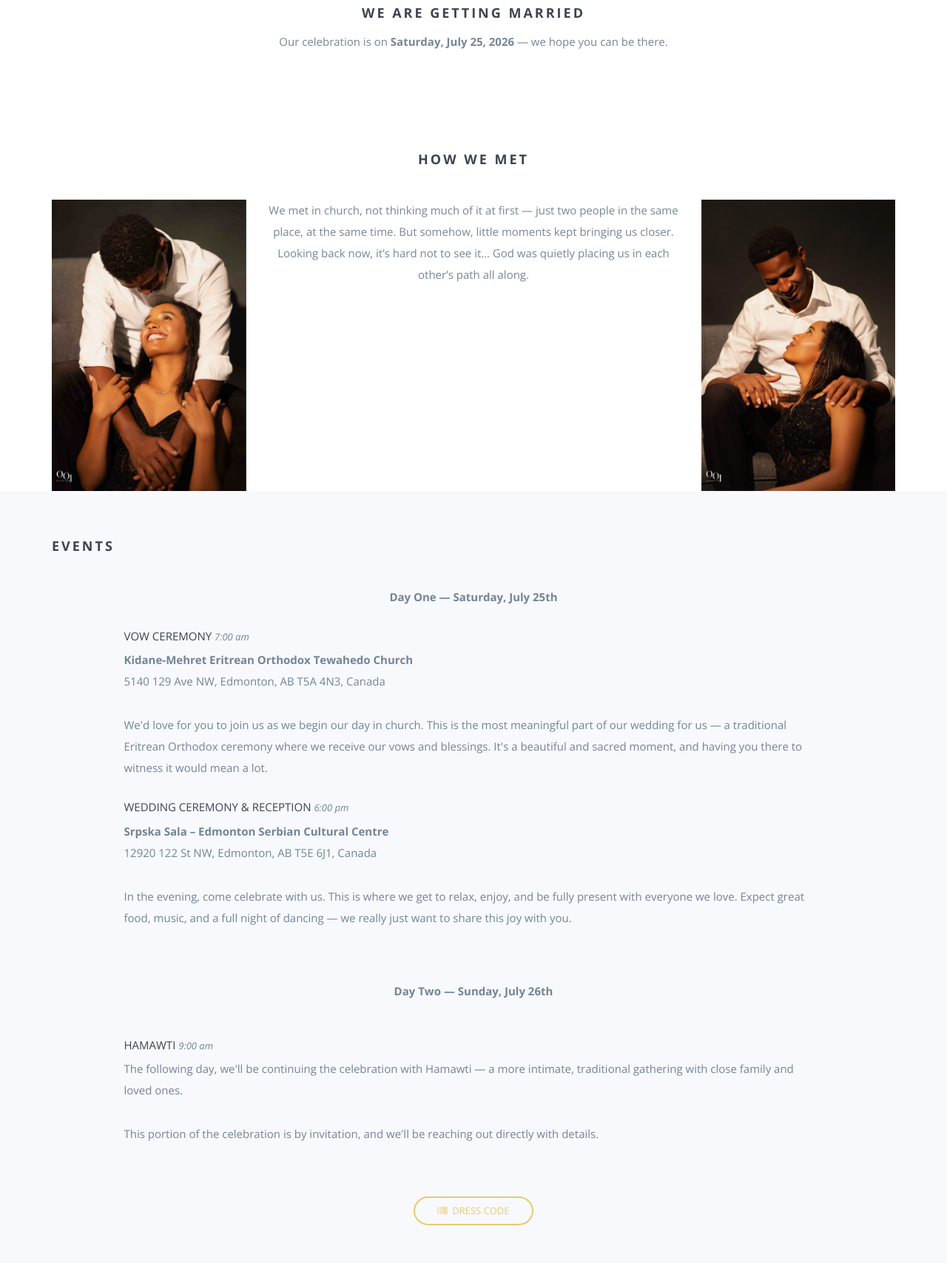
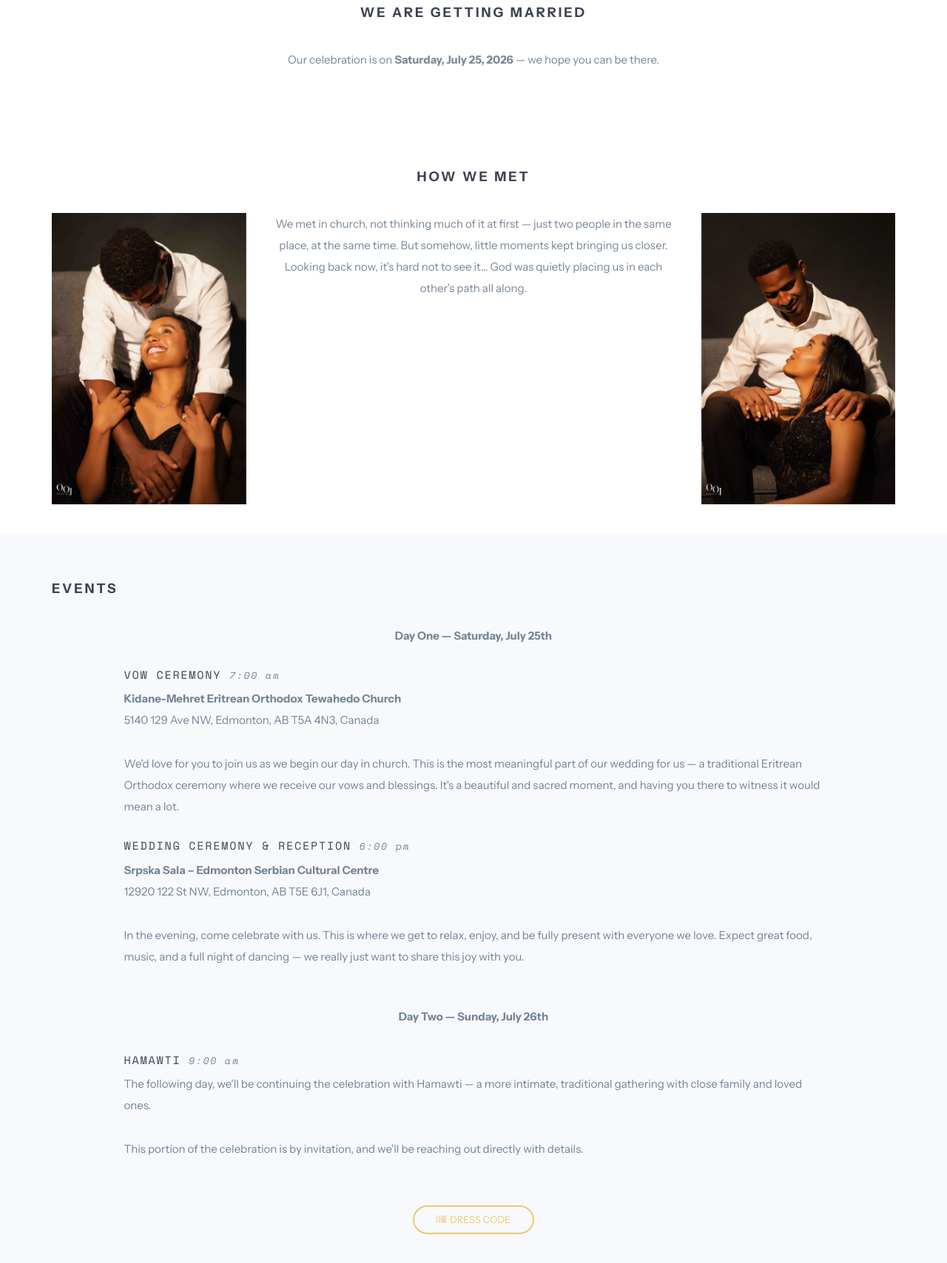
Before and after one commit to mtirfe1/Wedding, a website: page index.html in a window 1280 px wide. Shown: the part 1070-2778 px from the top of the page at 74% size. Drawn offline with nearby package versions, Linux system fonts and the light colour scheme; some packages are replaced by stand-ins of ours; a script that the page names is missing.

Commit message:
Typography: Instrument Sans + Space Mono; section rhythm and spacing
- Load Instrument Sans (body/UI) and Space Mono (h5 labels, accents) via Google Fonts
- Add rhythm tokens and utilities (events-day-divider, events-cta-row, map-actions__cell)
- Align section-padding on intro and RSVP; replace inner section-padding misuse
- Add header class to section titles for consistent title-to-content spacing
- Rebuild styles.min.css

```diff
--- a/index.html
+++ b/index.html
@@ -107,14 +107,14 @@
     <div class="container">
         <div class="row">
             <div class="col-md-12 text-center">
-                <h3>We are getting married</h3>
+                <h3 class="header">We are getting married</h3>
                 <p id="wedding-invitation-line">Our celebration is coming up — details below, and we would love for you to be part of it.</p>
             </div>
         </div>
     </div>
 </section>
 
-<section id="intro">
+<section id="intro" class="section-padding">
     <div class="container">
         <div class="row">
             <div class="col-md-12 text-center">
@@ -176,7 +176,7 @@
                     </p>
                 </div>
 
-                <p class="text-center section-padding"><strong>Day Two — Sunday, July 26th</strong></p>
+                <p class="events-day-divider"><strong>Day Two — Sunday, July 26th</strong></p>
 
                 <div class="wp5">
                     <h5>Hamawti <span class="time">9:00 AM</span></h5>
@@ -191,7 +191,7 @@
                 </div>
             </div>
         </div>
-        <div class="row section-padding">
+        <div class="row events-cta-row">
             <div class="col-md-4 col-md-offset-4 text-center">
                 <a class="btn btn-accent btn-small" data-toggle="modal" data-target="#dc-modal">
                     <i class="fa fa-barcode"></i>&nbsp;&nbsp;Dress code
@@ -235,7 +235,7 @@
     <div class="container">
         <div class="row">
             <div class="col-md-12 text-center">
-                <h3>A picture is worth a thousand words!</h3>
+                <h3 class="header">A picture is worth a thousand words!</h3>
                 <p>Help us capture the moment, tag your photos with the hashtag
                     <a id="instagram-hashtag-link" href="https://instagram.com/explore/tags/wedding/" target="_blank">#YourHashtag</a>
                 </p>
@@ -368,7 +368,7 @@
 
 <section id="map" class="section-padding">
     <div class="text-center">
-        <h3>How do I get there?</h3>
+        <h3 class="header">How do I get there?</h3>
         <p>It's way easier than you think!</p>
     </div>
     <div id="map-canvas"></div>
@@ -392,12 +392,12 @@
                         </div>
                     </div>
                     <div class="row text-center">
-                        <div class="col-xs-6 col-sm-6 col-md-6" style="padding: 5px;">
+                        <div class="col-xs-6 col-sm-6 col-md-6 map-actions__cell">
                             <a id="uber-book-link" class="btn btn-fill btn-small" href="https://m.uber.com" target="_blank" rel="noopener noreferrer"
                                style="display:none"><i
                                     class="fa fa-taxi"></i>&nbsp;&nbsp;Book Uber</a>
                         </div>
-                        <div class="col-xs-6 col-sm-6 col-md-6" style="padding: 5px;">
+                        <div class="col-xs-6 col-sm-6 col-md-6 map-actions__cell">
                             <a class="btn btn-accent btn-small" id="btn-show-map"><i class="fa fa-map-marker"></i>&nbsp;&nbsp;Show
                                 map</a>
                         </div>
@@ -408,7 +408,7 @@
     </div>
 </section>
 
-<section class="rsvp text-center" id="rsvp">
+<section class="rsvp text-center section-padding" id="rsvp">
 
     <div id="rsvp-modal" class="modal fade" tabindex="-1" role="dialog">
         <div class="modal-dialog" role="document">
@@ -429,7 +429,7 @@
     <div class="container">
         <div class="row">
             <div class="col-md-6 col-md-offset-3">
-                <h3>What are you waiting for?</h3>
+                <h3 class="header">What are you waiting for?</h3>
                 <p id="rsvp-deadline">Please RSVP by the date you set in wedding-config.js</p>
                 <form id="rsvp-form" class="rsvp-form"
                       action=""
--- a/sass/partials/_layout.scss
+++ b/sass/partials/_layout.scss
@@ -1,6 +1,10 @@
 // Layout variables partial
+// Vertical rhythm: sections use $section-padding; inside large sections use $rhythm-* for stacks.
 
 $section-padding: 40px 0;
+$rhythm-section-gap: 32px; // between subsections (e.g. event days)
+$rhythm-block-gap: 24px; // title → content
+$rhythm-tight: 16px;
 
 section.intro, section.features-extra, section.rsvp {
 	background: $section-light;
--- a/sass/partials/_typography.scss
+++ b/sass/partials/_typography.scss
@@ -1,11 +1,11 @@
 // Typography partial
 @import "partials/colors";
 
-// Fonts
+// Fonts — Instrument Sans + Space Mono ("Sounds Right" is commercial; see note in styles.scss)
 
-$sans-serif: 'Open Sans', sans-serif;
-$serif: Merriweather, Georgia, 'Times New Roman', serif;
-$accent-font: 'Nunito', sans-serif;
+$sans-serif: "Instrument Sans", system-ui, -apple-system, "Segoe UI", sans-serif;
+$serif: "Instrument Sans", Georgia, "Times New Roman", serif;
+$accent-font: "Space Mono", ui-monospace, "Cascadia Code", monospace;
 
 // Weights
 
@@ -69,8 +69,10 @@ h4 {
 }
 
 h5 {
+  font-family: $accent-font;
   font-size: $font-size-h5;
   color: $h5-color;
   text-transform: uppercase;
   font-weight: $semibold;
+  letter-spacing: 0.12em;
 }
--- a/sass/styles.scss
+++ b/sass/styles.scss
@@ -1,7 +1,6 @@
-// Google Fonts
-@import url(https://fonts.googleapis.com/css?family=Open+Sans:300italic,400italic,600italic,700italic,800italic,400,300,600,700,800);
-@import url(https://fonts.googleapis.com/css?family=Merriweather:400,300,400italic,300italic,700,700italic);
-@import url(https://fonts.googleapis.com/css?family=Nunito:400,300,700);
+// Google Fonts — Instrument Sans (UI/body) + Space Mono (labels / accents).
+// "Sounds Right" (Playtype) is not on Google Fonts; add @font-face + a font-family variable if you license it.
+@import url("https://fonts.googleapis.com/css2?family=Instrument+Sans:ital,wght@0,400;0,500;0,600;0,700;1,400;1,500;1,600;1,700&family=Space+Mono:ital,wght@0,400;0,700;1,400;1,700&display=swap");
 // Imports
 //@import "compass";
 @import "partials/typography";
@@ -54,10 +53,25 @@ ul li {
   list-style: none;
 }
 section .header {
-  padding-bottom: 30px;
+  padding-bottom: $rhythm-block-gap;
 }
 .section-padding {
   padding: $section-padding;
+}
+
+/* In-section vertical rhythm (avoid reusing .section-padding on inner blocks — it doubles 40px bands) */
+.events-day-divider {
+  margin: $rhythm-section-gap 0 $rhythm-tight;
+  text-align: center;
+}
+
+.events-cta-row {
+  padding-top: $rhythm-section-gap;
+  padding-bottom: 0;
+}
+
+.map-actions__cell {
+  padding: 8px;
 }
 
 /* Fixed header: in-page links (#intro, #invitation, #map, …) scroll with space below the bar */
@@ -852,7 +866,7 @@ Embed video
 Google map
 ========================================================================== */
 section#map > .text-center:first-child {
-  padding-bottom: 24px;
+  padding-bottom: $rhythm-block-gap;
 }
 
 #map-canvas {
@@ -895,7 +909,7 @@ section#map > .text-center:first-child {
 RSVP form
 ========================================================================== */
 .rsvp {
-  padding-bottom: 30px;
+  /* Vertical padding: use .section-padding on <section class="rsvp"> for parity with other bands */
   .rsvp-form {
     .rsvp-btn {
       padding: 15px 0;
```
Also changed, not shown: css/styles.min.css.
